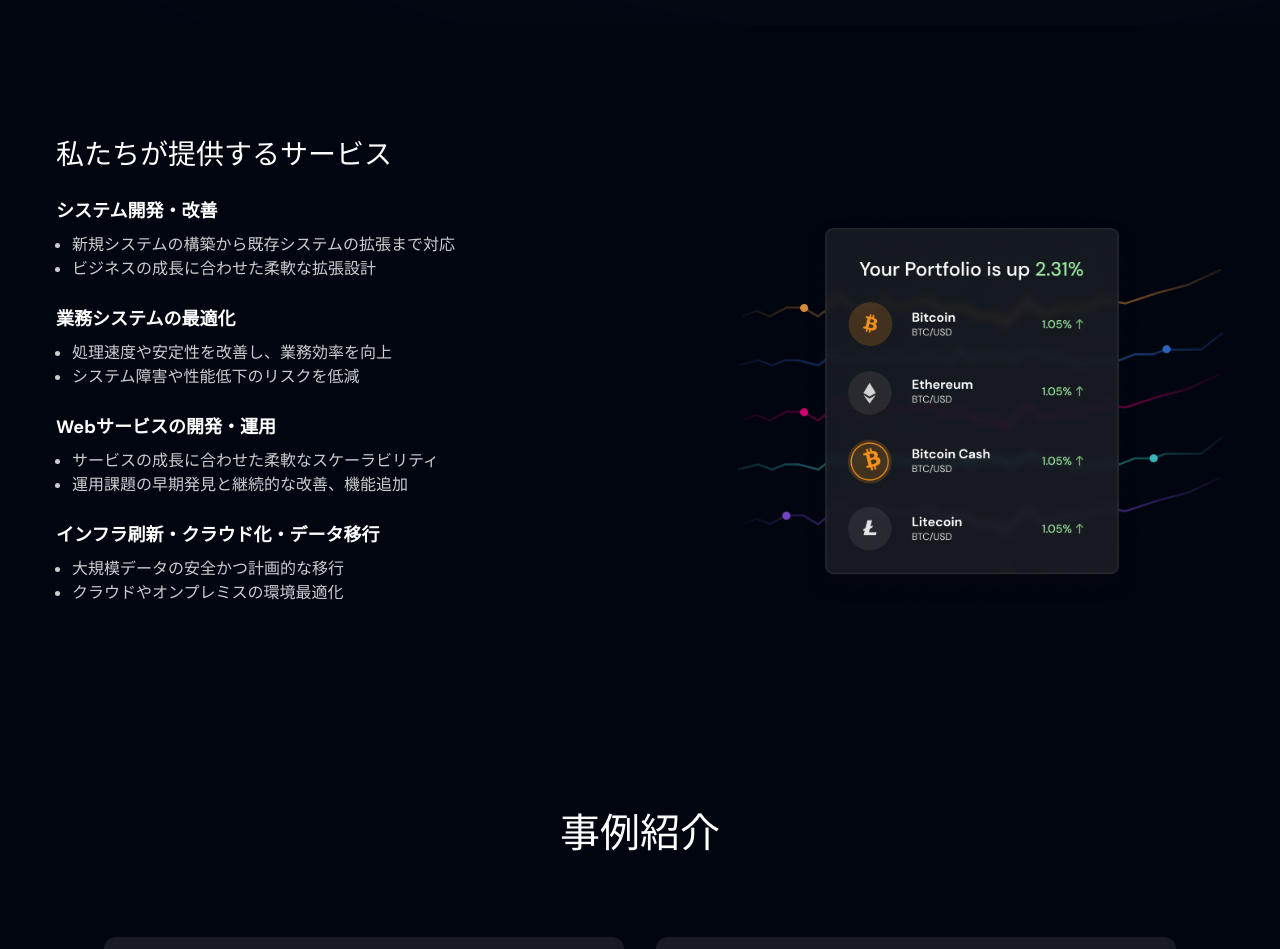
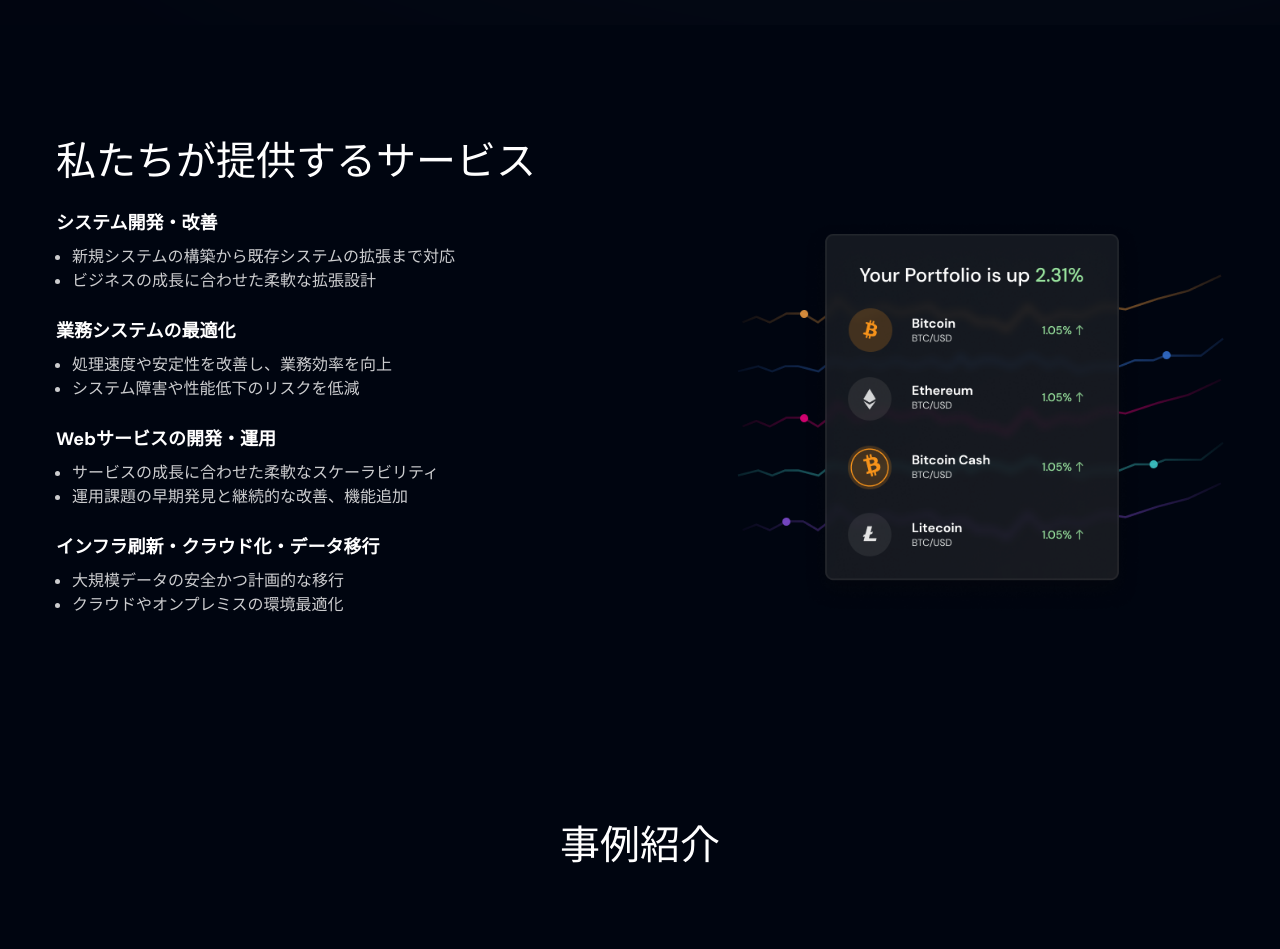
Before and after one commit to youmind-jp/corporate-front, a Next.js app: page / in a window 1280 px wide. Shown: the part 1200-2149 px from the top of the page. Built offline with nearby package versions, Linux system fonts and the light colour scheme.

Commit message:
見出しのフォントサイズを統一

```diff
--- a/src/components/Home/CaseStudies/index.tsx
+++ b/src/components/Home/CaseStudies/index.tsx
@@ -11,7 +11,7 @@ const CaseStudies = () => {
             initial={{ y: "-100%", opacity: 0 }}
             transition={{ duration: 0.6 }}
           >
-            <h2 className="text-white sm:text-40 text-30 font-medium lg:w-80% mx-auto mb-20">
+            <h2 className="text-white sm:text-40 text-24 font-medium mb-20">
               事例紹介
             </h2>
           </motion.div>
--- a/src/components/Home/Contact/index.tsx
+++ b/src/components/Home/Contact/index.tsx
@@ -44,7 +44,7 @@ const Contact = () => {
                 initial={{ y: "-100%", opacity: 0 }}
                 transition={{ duration: 0.6 }}
             >
-                <h2 className="text-white text-30 font-bold mb-8 text-center">
+                <h2 className="text-white sm:text-40 text-24 mb-8 text-center">
                     お問い合わせ
                 </h2>
             </motion.div>
@@ -115,7 +115,7 @@ const Contact = () => {
                             <button
                                 type="submit"
                                 disabled={loading}
-                                className="w-full py-3 rounded-lg bg-primary text-darkmode font-bold text-18 border border-primary hover:bg-transparent hover:text-primary transition"
+                                className="w-full py-3 rounded-lg bg-primary text-darkmode text-18 border border-primary hover:bg-transparent hover:text-primary transition"
                             >
                                 {loading ? "送信中..." : "送信する"}
                             </button>
--- a/src/components/Home/Corporate/index.tsx
+++ b/src/components/Home/Corporate/index.tsx
@@ -10,7 +10,7 @@ const Corporate = () => {
         initial={{ y: "-100%", opacity: 0 }}
         transition={{ duration: 0.6 }}
       >
-        <h2 className="text-white sm:text-40 text-30 font-medium mb-5 text-center">
+        <h2 className="text-white sm:text-40 text-24 font-medium mb-5 text-center">
           会社概要
         </h2>
       </motion.div>
--- a/src/components/Home/Director/index.tsx
+++ b/src/components/Home/Director/index.tsx
@@ -13,7 +13,7 @@ const Director = () => {
             initial={{ y: "100%", opacity: 0 }}
             transition={{ duration: 0.6 }}
           >
-            <h2 className="text-white sm:text-40 text-30 font-medium mb-5">
+            <h2 className="text-white sm:text-40 text-24 font-medium mb-5">
               代表者
             </h2>
             <div className="mb-8">
--- a/src/components/Home/Expertise/index.tsx
+++ b/src/components/Home/Expertise/index.tsx
@@ -27,7 +27,7 @@ const Expertise = () => {
             initial={{ y: "100%", opacity: 0 }}
             transition={{ duration: 0.6 }}
           >
-            <h2 className="text-white sm:text-40 text-30 mb-4 font-medium">
+            <h2 className="text-white sm:text-40 text-24 mb-4 font-medium">
               技術・対応領域
             </h2>
             <ul className="list-disc pl-4 text-white space-y-4 mt-8">
--- a/src/components/Home/Services/index.tsx
+++ b/src/components/Home/Services/index.tsx
@@ -28,7 +28,7 @@ const Services = () => {
             {...bottomAnimation}
             className="lg:col-span-7 col-span-12"
           >
-            <h2 className="sm:text-28 text-18 text-white mb-6">
+            <h2 className="sm:text-40 text-24 text-white mb-6">
               私たちが提供するサービス
             </h2>
             <div className="space-y-6">
```
